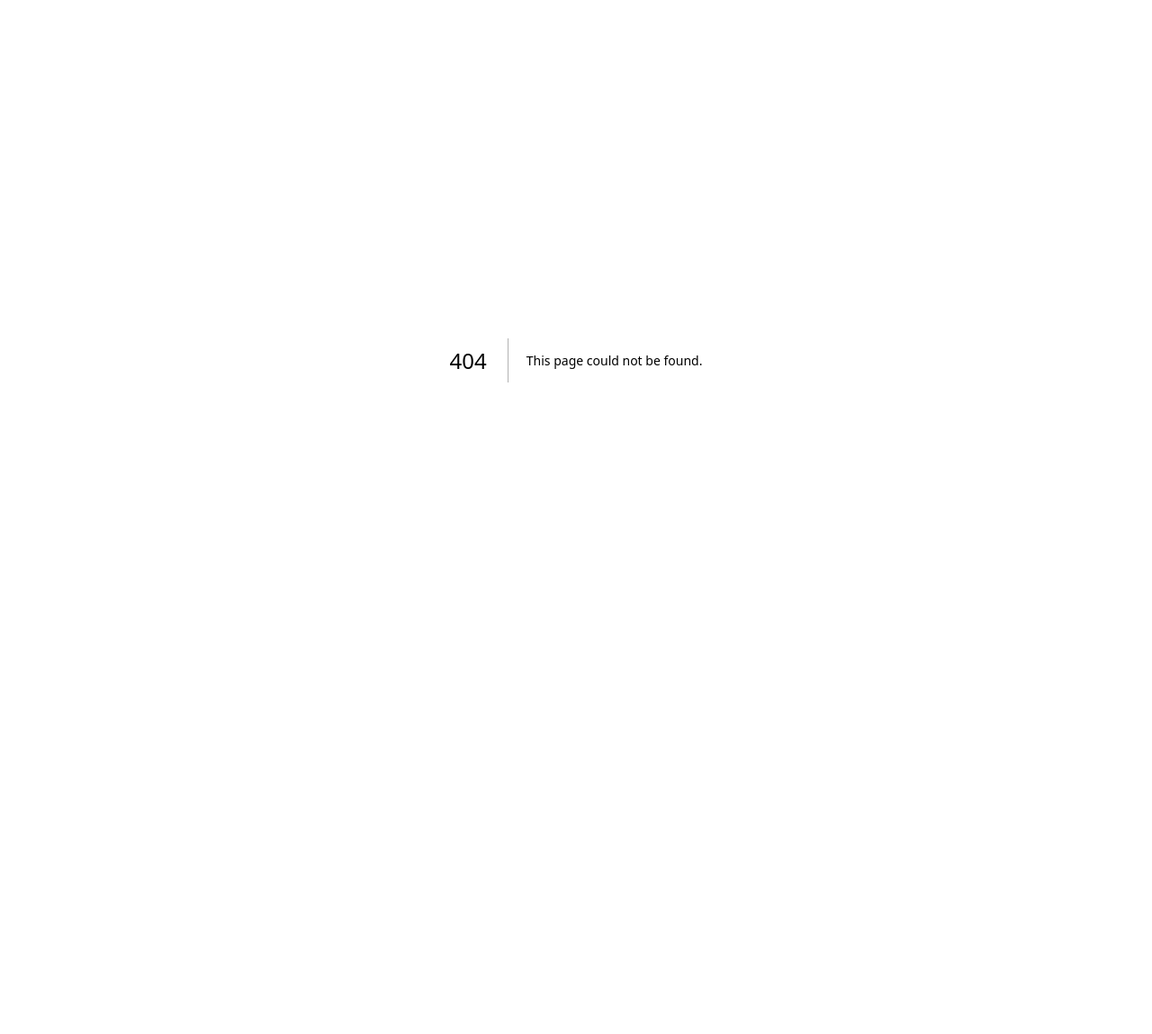
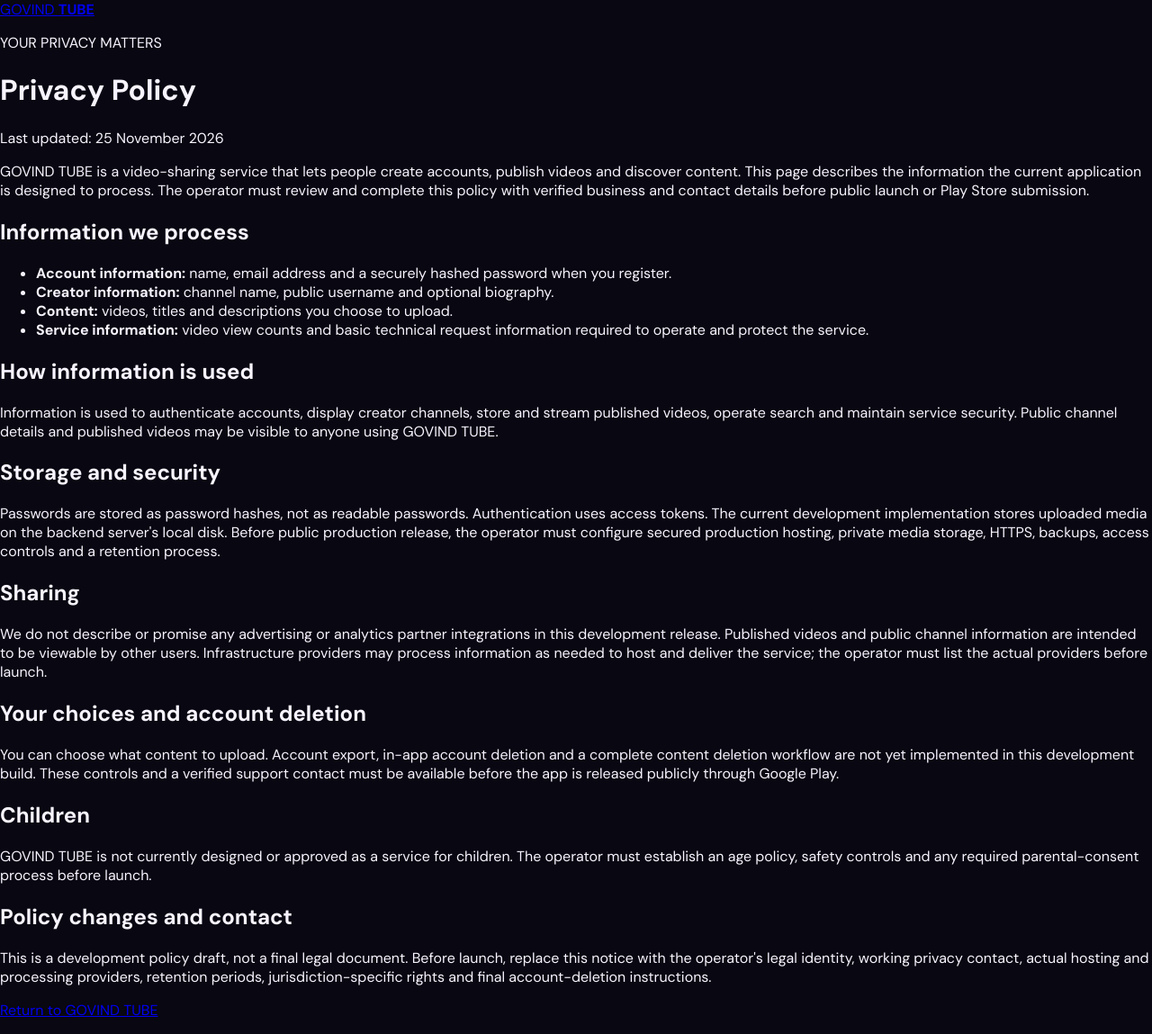
Before and after one commit to GOVIND-BOTS/GOVINDTUBE, a Next.js app in the folder website/: page /privacy in a window 1280 px wide. Before the commit this address had no page. Shown: the whole page at 90% size. Before the commit the page ends 800 px from the top, so only its background shows below. Built offline with nearby package versions, Linux system fonts and the light colour scheme.

Commit message:
Add draft public privacy policy for app review

```diff
--- /dev/null
+++ b/website/app/privacy/page.tsx
@@ -0,0 +1,38 @@
+import Link from "next/link";
+
+export const metadata = {
+  title: "Privacy Policy | GOVIND TUBE",
+  description: "How GOVIND TUBE handles account, video and app information.",
+};
+
+export default function PrivacyPolicy() {
+  return (
+    <main className="legalPage">
+      <Link href="/" className="legalBrand">GOVIND <b>TUBE</b></Link>
+      <p className="legalEyebrow">YOUR PRIVACY MATTERS</p>
+      <h1>Privacy Policy</h1>
+      <p className="legalUpdated">Last updated: 25 November 2026</p>
+      <p>GOVIND TUBE is a video-sharing service that lets people create accounts, publish videos and discover content. This page describes the information the current application is designed to process. The operator must review and complete this policy with verified business and contact details before public launch or Play Store submission.</p>
+      <h2>Information we process</h2>
+      <ul>
+        <li><b>Account information:</b> name, email address and a securely hashed password when you register.</li>
+        <li><b>Creator information:</b> channel name, public username and optional biography.</li>
+        <li><b>Content:</b> videos, titles and descriptions you choose to upload.</li>
+        <li><b>Service information:</b> video view counts and basic technical request information required to operate and protect the service.</li>
+      </ul>
+      <h2>How information is used</h2>
+      <p>Information is used to authenticate accounts, display creator channels, store and stream published videos, operate search and maintain service security. Public channel details and published videos may be visible to anyone using GOVIND TUBE.</p>
+      <h2>Storage and security</h2>
+      <p>Passwords are stored as password hashes, not as readable passwords. Authentication uses access tokens. The current development implementation stores uploaded media on the backend server's local disk. Before public production release, the operator must configure secured production hosting, private media storage, HTTPS, backups, access controls and a retention process.</p>
+      <h2>Sharing</h2>
+      <p>We do not describe or promise any advertising or analytics partner integrations in this development release. Published videos and public channel information are intended to be viewable by other users. Infrastructure providers may process information as needed to host and deliver the service; the operator must list the actual providers before launch.</p>
+      <h2>Your choices and account deletion</h2>
+      <p>You can choose what content to upload. Account export, in-app account deletion and a complete content deletion workflow are not yet implemented in this development build. These controls and a verified support contact must be available before the app is released publicly through Google Play.</p>
+      <h2>Children</h2>
+      <p>GOVIND TUBE is not currently designed or approved as a service for children. The operator must establish an age policy, safety controls and any required parental-consent process before launch.</p>
+      <h2>Policy changes and contact</h2>
+      <p>This is a development policy draft, not a final legal document. Before launch, replace this notice with the operator's legal identity, working privacy contact, actual hosting and processing providers, retention periods, jurisdiction-specific rights and final account-deletion instructions.</p>
+      <p><Link href="/">Return to GOVIND TUBE</Link></p>
+    </main>
+  );
+}
```
